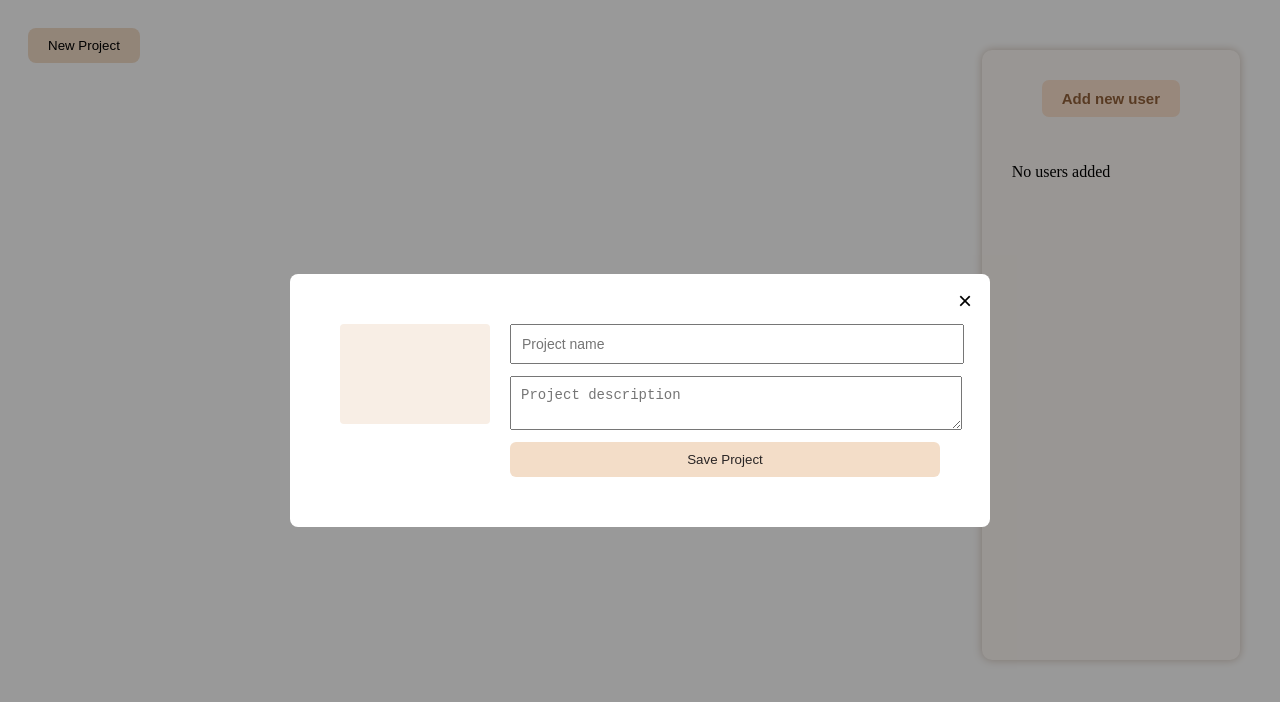
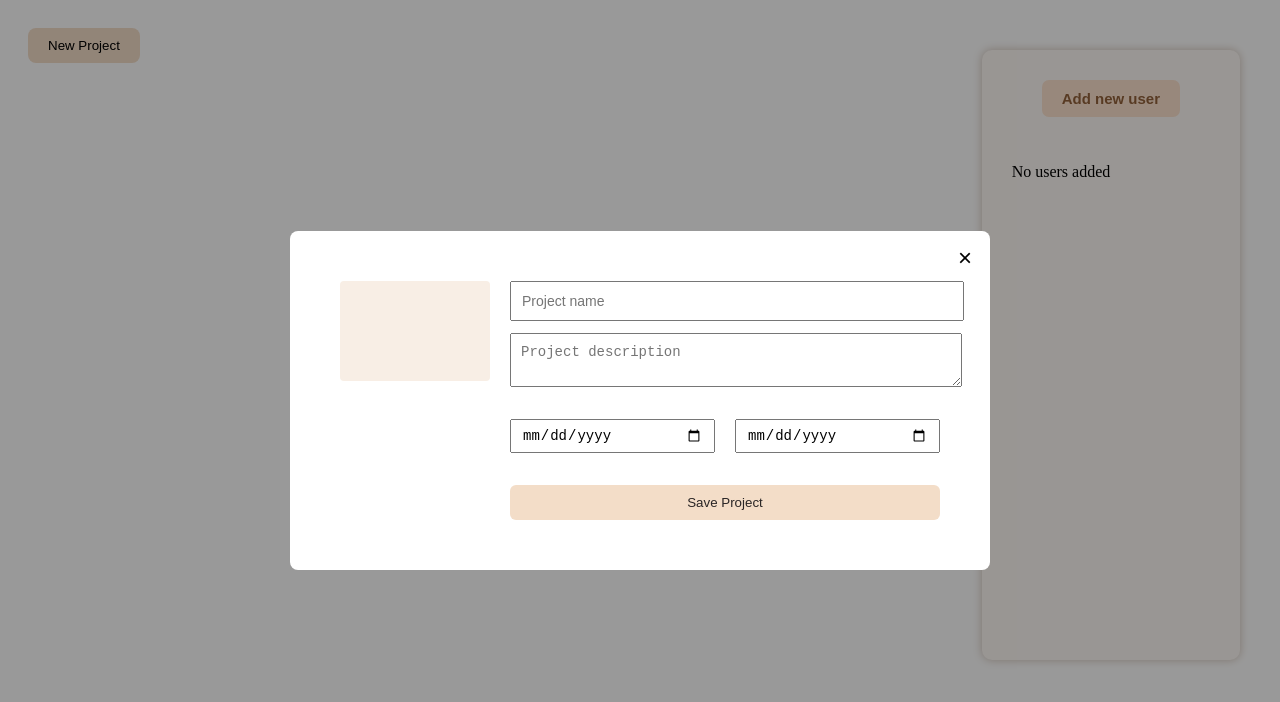
Before and after one commit to Tyom8/JS-Group-2025, a React (Create React App) app: page / in a window 1280 px wide. Both pictures are taken after a click on the button "New Project". Shown: the top 702 px of the page. Built offline with nearby package versions, Linux system fonts and the light colour scheme.

Commit message:
Fix issues and add date inputs

```diff
--- a/src/components/ProjectList/ProjectForm.tsx
+++ b/src/components/ProjectList/ProjectForm.tsx
@@ -15,8 +15,8 @@ interface IProjectListProps {
     endDate: string
   ) => void;
   isEditMode?: boolean;
-  editById: number | null;
-  projects: IAddNewProject[];
+  editById?: number | null;
+  projects?: IAddNewProject[];
 }
 
 const ProjectForm: React.FC<IProjectListProps> = ({
@@ -53,7 +53,7 @@ const ProjectForm: React.FC<IProjectListProps> = ({
       const projectToEdit = projects.find((proj) => proj.id === editById);
       if (projectToEdit) {
         handleEditProject(
-          editById,
+          editById!, // means that it's not null here
           data.name,
           data.description,
           projectToEdit.startDate,
@@ -78,6 +78,7 @@ const ProjectForm: React.FC<IProjectListProps> = ({
           <div className={styles.modalLeftImg} />
           <div className={styles.modalForm}>
             <form onSubmit={handleSubmit(onSubmit)}>
+
               <input
                 type="text"
                 placeholder={t(
@@ -107,6 +108,20 @@ const ProjectForm: React.FC<IProjectListProps> = ({
               {errors?.description?.message && (
                 <p className={styles.error}>{errors.description.message}</p>
               )}
+               <div className={styles.dates}>
+                <input type="date" {...register("startDate", {
+                  required: true
+                })} />
+                <input type="date" {...register("endDate", {
+                  required: {
+                    value: true,
+                    message: "Date is required"
+                  }
+                })} />
+                {errors?.endDate?.message && (
+                  <p className={styles.error}>{errors.endDate.message}</p>
+                )}
+              </div>
               <button className={styles.submitBtn}>
                 {t("dashboardPage.project.formContent.saveProjectBtn")}
               </button>
--- a/src/styles/ProjectsList.module.css
+++ b/src/styles/ProjectsList.module.css
@@ -137,3 +137,15 @@
   font-weight: 600;
   cursor: pointer;
 }
+
+.dates {
+  display: flex;
+  align-items: center;
+  justify-content: center;
+  gap: 20px;
+  margin: 20px 0;
+}
+
+.dates input[type="date"] {
+  height: 10px;
+}
```
